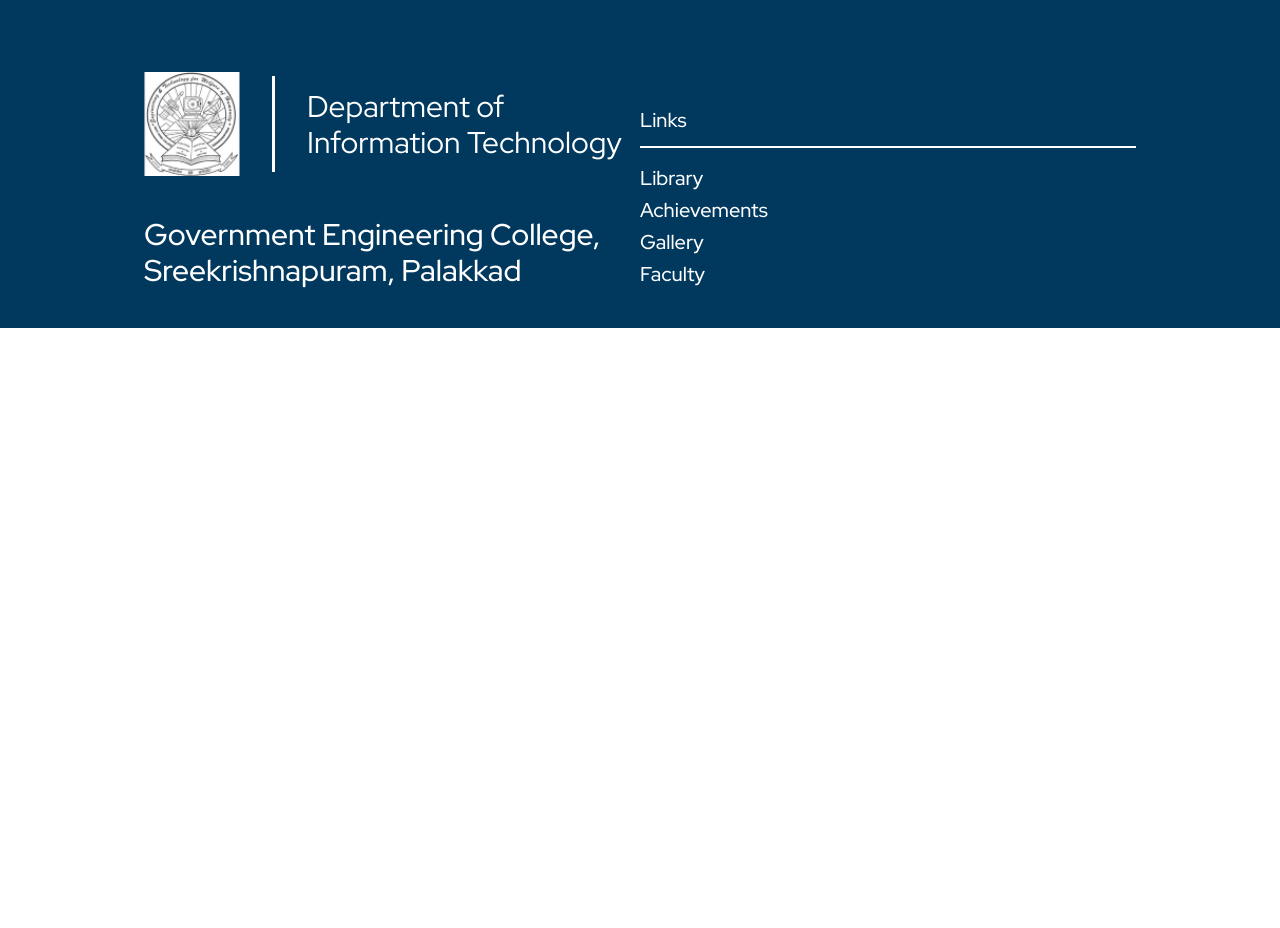
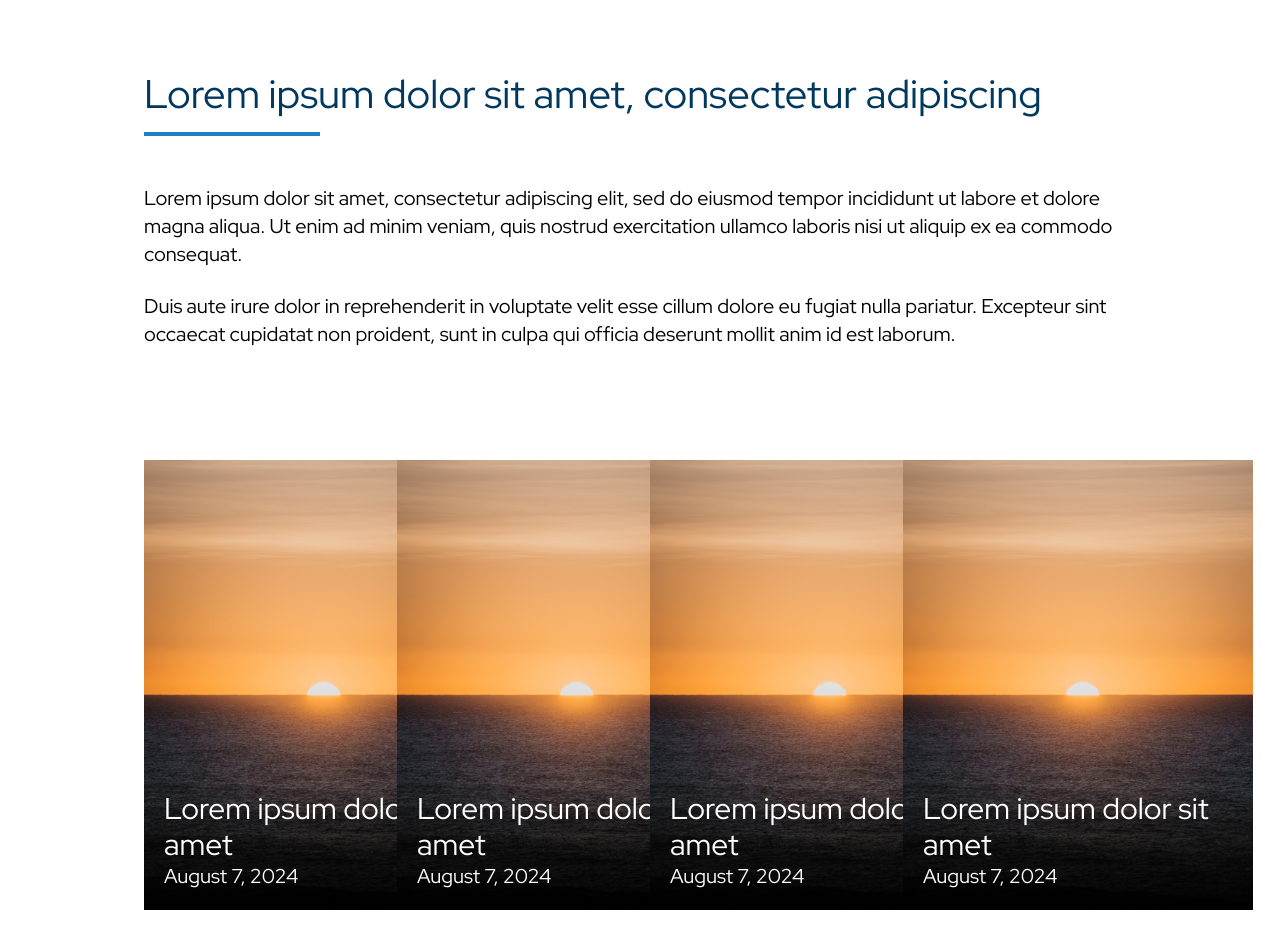
Before and after one commit to anima-regem/it-dept, a Next.js app: page /achievements in a window 1280 px wide. Shown: the part 920-1848 px from the top of the page. Before the commit the page ends 1248 px from the top, so only its background shows below. Built offline with nearby package versions, Linux system fonts and the light colour scheme.

Commit message:
added achivements

```diff
--- a/src/app/achievements/page.tsx
+++ b/src/app/achievements/page.tsx
@@ -1,8 +1,40 @@
+import AchivementCard from '@/components/achivement-card'
 import React from 'react'
 
 const page = () => {
   return (
-    <div>page</div>
+    <div>
+      <div className="px-7 py-28 lg:px-36">
+        <h2 className=" text-[40px] text-[#00385E]">
+          Lorem ipsum dolor sit amet, consectetur adipiscing
+        </h2>
+        <div className=" w-36 lg:w-44 h-1 bg-[#1B80C4] mt-2" />
+
+        <div className=" mt-12">
+          <p className=" text-black text-xl">
+            Lorem ipsum dolor sit amet, consectetur adipiscing elit, sed do eiusmod tempor incididunt ut labore et dolore magna aliqua. Ut enim ad minim veniam, quis nostrud exercitation ullamco laboris nisi ut aliquip ex ea commodo consequat.
+          </p>
+          <br />
+          <p className=" text-black text-xl">
+            Duis aute irure dolor in reprehenderit in voluptate velit esse cillum dolore eu fugiat nulla pariatur. Excepteur sint occaecat cupidatat non proident, sunt in culpa qui officia deserunt mollit anim id est laborum.
+          </p>
+        </div>
+      </div>
+
+
+
+      <div className="px-7 pb-28 lg:px-36 grid grid-cols-2 gap-5 lg:grid-cols-4">
+        <AchivementCard />
+        <AchivementCard />
+        <AchivementCard />
+        <AchivementCard />
+        <AchivementCard />
+        <AchivementCard />
+      </div>
+
+
+
+    </div>
   )
 }
 
--- /dev/null
+++ b/src/components/achivement-card.tsx
@@ -0,0 +1,20 @@
+import Image from 'next/image'
+import React from 'react'
+
+const AchivementCard = () => {
+    return (
+        <div className=' w-44 h-60 lg:w-[350px] lg:h-[450px] bg-gray-300 relative'>
+
+            <Image src="/images/demo.avif" width={100} height={240} alt='achivement' className=' w-full h-full' />
+
+            <div className=' absolute bottom-0 lg:w-full bg-gradient-to-t from-black px-5 pb-5 gap-2'>
+                <h3 className=' text-base font-normal text-white lg:text-3xl'>
+                    Lorem ipsum dolor sit amet
+                </h3>
+                <p className=' text-white text-[10px] lg:text-xl'>August 7, 2024</p>
+            </div>
+        </div>
+    )
+}
+
+export default AchivementCard
```
